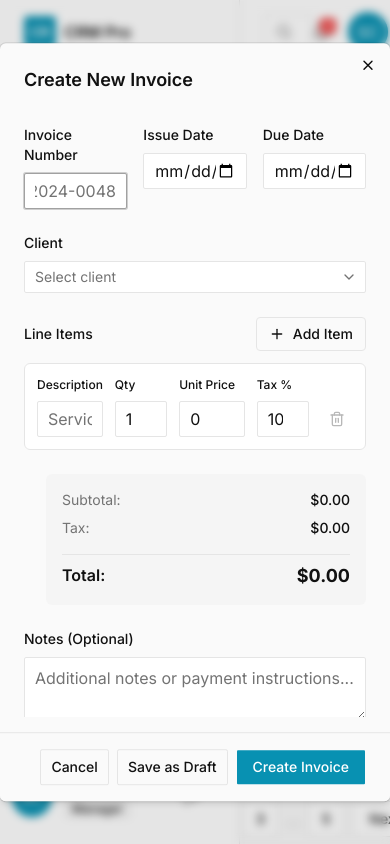
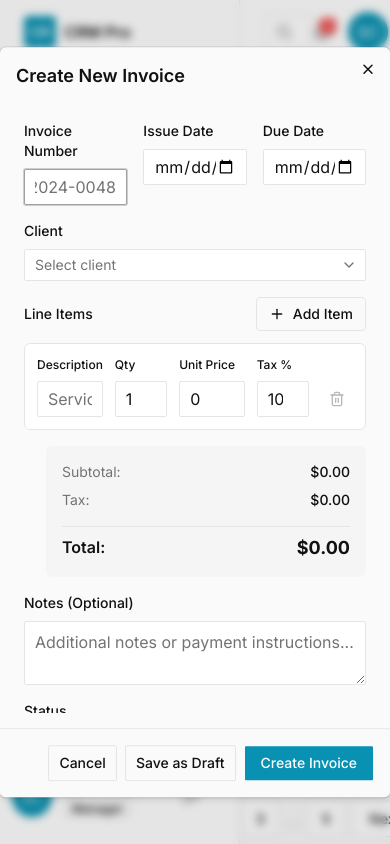
Before and after one commit to code-bd-sana/crm-pro-frontend, a Next.js app: page /invoices in a window 390 px wide. Both pictures are taken after a click on the button "New Invoice". Built offline with nearby package versions, Linux system fonts and the light colour scheme.

Commit message:
style: update AddInvoiceModal spacing and layout responsiveness

```diff
--- a/src/components/invoices/AddInvoiceModal.tsx
+++ b/src/components/invoices/AddInvoiceModal.tsx
@@ -75,8 +75,8 @@ export function AddInvoiceModal({ isOpen, onClose }: AddInvoiceModalProps) {
 
   return (
     <Dialog open={isOpen} onOpenChange={onClose}>
-      <DialogContent className="max-w-[703px] p-0 overflow-hidden bg-[#FAFAFA] border-[#E5E5E5] shadow-md rounded-[6px]">
-        <div className="px-6 pt-6 pb-4">
+      <DialogContent className="max-w-[703px] sm:max-w-[703px] p-0 overflow-hidden bg-[#FAFAFA] border-[#E5E5E5] shadow-md rounded-[6px]">
+        <div className="px-4 pt-4 pb-4">
           <DialogHeader>
             <DialogTitle className="text-[#111111] font-semibold text-[18px]">
               Create New Invoice
@@ -84,7 +84,7 @@ export function AddInvoiceModal({ isOpen, onClose }: AddInvoiceModalProps) {
           </DialogHeader>
         </div>
 
-        <div className="px-6 pb-6 flex flex-col gap-6 max-h-[70vh] overflow-y-auto">
+        <div className="px-6  flex flex-col gap-4 max-h-[70vh] overflow-y-auto">
           {/* Row 1: Invoice Number, Issue Date, Due Date */}
           <div className="grid grid-cols-3 gap-4">
             <div className="flex flex-col gap-2">
@@ -212,9 +212,8 @@ export function AddInvoiceModal({ isOpen, onClose }: AddInvoiceModalProps) {
                     <button
                       onClick={() => removeLineItem(item.id)}
                       disabled={lineItems.length === 1}
-                      className={`text-[#737373] hover:text-[#EF4444] transition-colors p-2 rounded-xs ${
-                        lineItems.length === 1 ? "opacity-50 cursor-not-allowed" : ""
-                      }`}
+                      className={`text-[#737373] hover:text-[#EF4444] transition-colors p-2 rounded-xs ${lineItems.length === 1 ? "opacity-50 cursor-not-allowed" : ""
+                        }`}
                     >
                       <Trash2 className="w-4 h-4" />
                     </button>
@@ -280,7 +279,7 @@ export function AddInvoiceModal({ isOpen, onClose }: AddInvoiceModalProps) {
         </div>
 
         {/* Footer */}
-        <div className="px-6 py-4 bg-[#FAFAFA] border-t border-[#E5E5E5] flex justify-end gap-2">
+        <div className="px-4 py-4 bg-[#FAFAFA] border-t border-[#E5E5E5] flex justify-end gap-2">
           <Button
             variant="outline"
             onClick={onClose}
```
